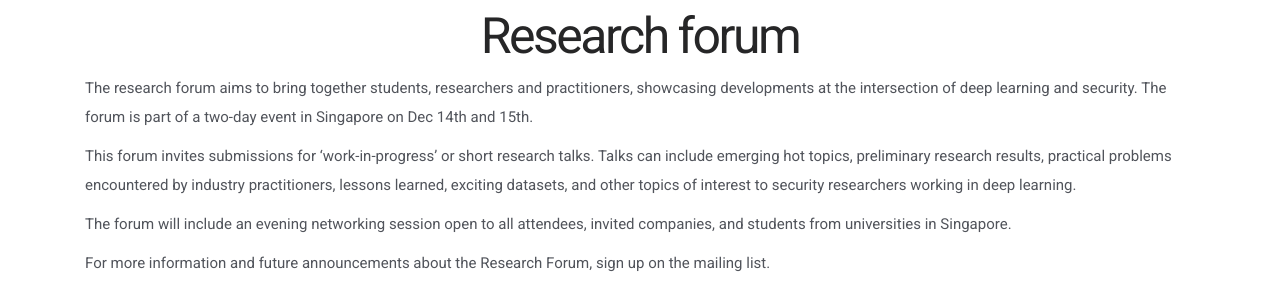
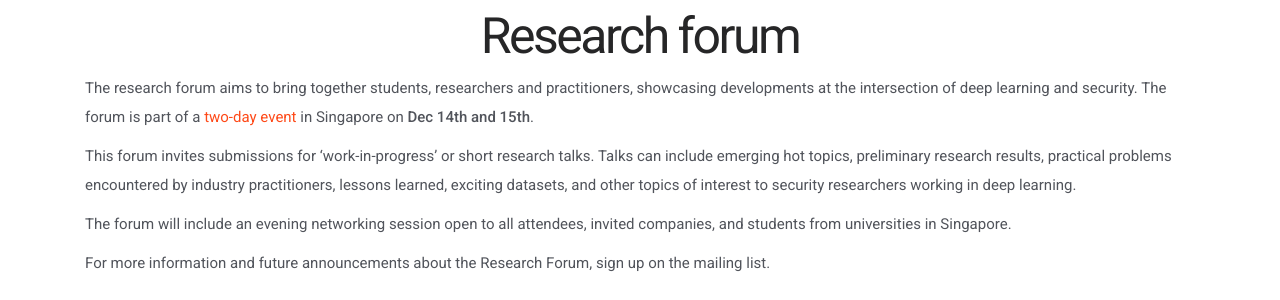
Before and after one commit to deep-learning-security/deep-learning-security.github.io, a Jekyll site: the page dlsw17/forum.html, which Jekyll copies as it is, in a window 1280 px wide and 900 px high. Shown: the part 259-559 px from the top of the window. Built offline with Jekyll 4.4.1, drawn with Linux system fonts in a browser that asks for light colours; some web fonts are replaced.

Commit message:
Update all

```diff
--- a/dlsw17/forum.html
+++ b/dlsw17/forum.html
@@ -66,7 +66,7 @@
 
 			<h3>Research forum</h3>
 			<div class="col-sm-12 align-left">
-			<p>The research forum aims to bring together students, researchers and practitioners, showcasing developments at the intersection of deep learning and security. The forum is part of a two-day event in Singapore on Dec 14th and 15th.</p>
+				<p>The research forum aims to bring together students, researchers and practitioners, showcasing developments at the intersection of deep learning and security. The forum is part of a <a href="index.html">two-day event </a> in Singapore on <strong>Dec 14th and 15th</strong>.</p>
 
 			<p>This forum invites submissions for ‘work-in-progress’ or short research talks. Talks can include emerging hot topics, preliminary research results, practical problems encountered by industry practitioners, lessons learned, exciting datasets, and other topics of interest to security researchers working in deep learning.</p>
 
```
